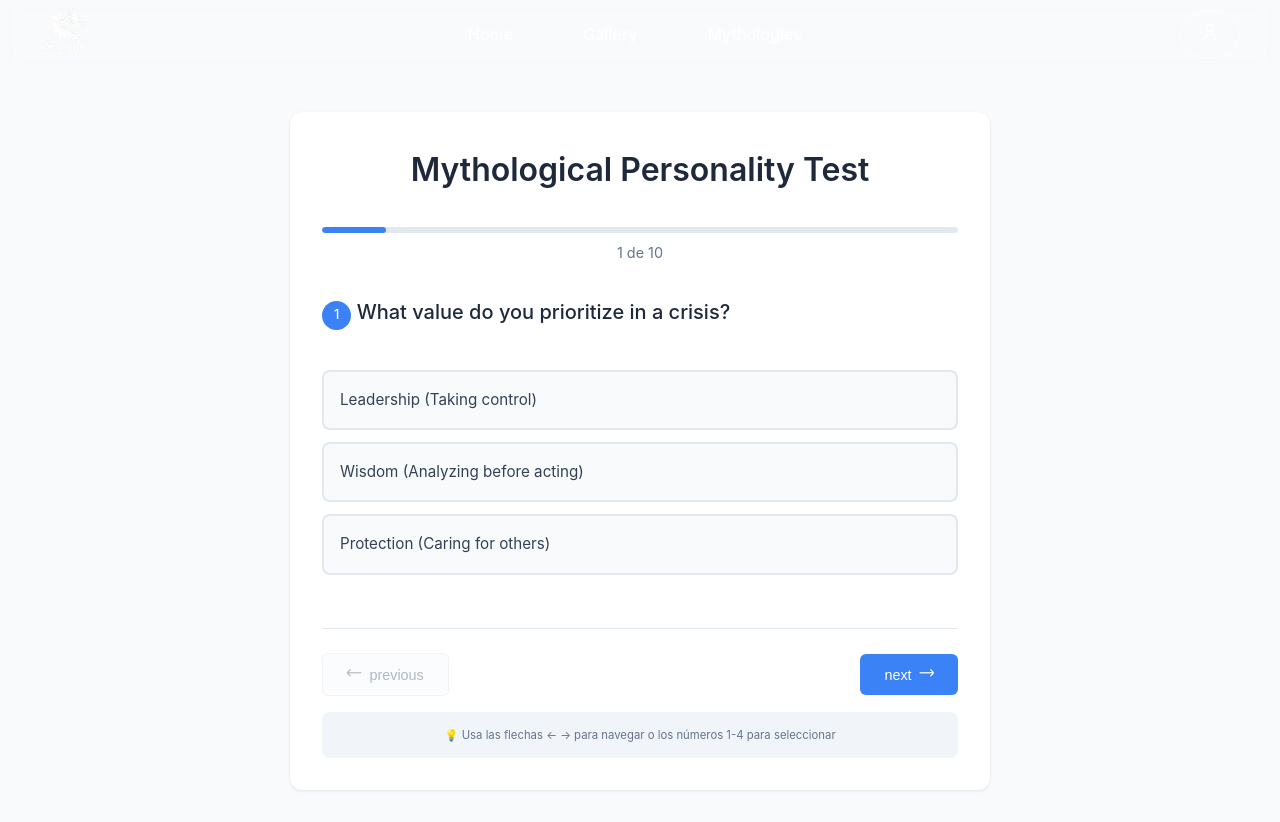
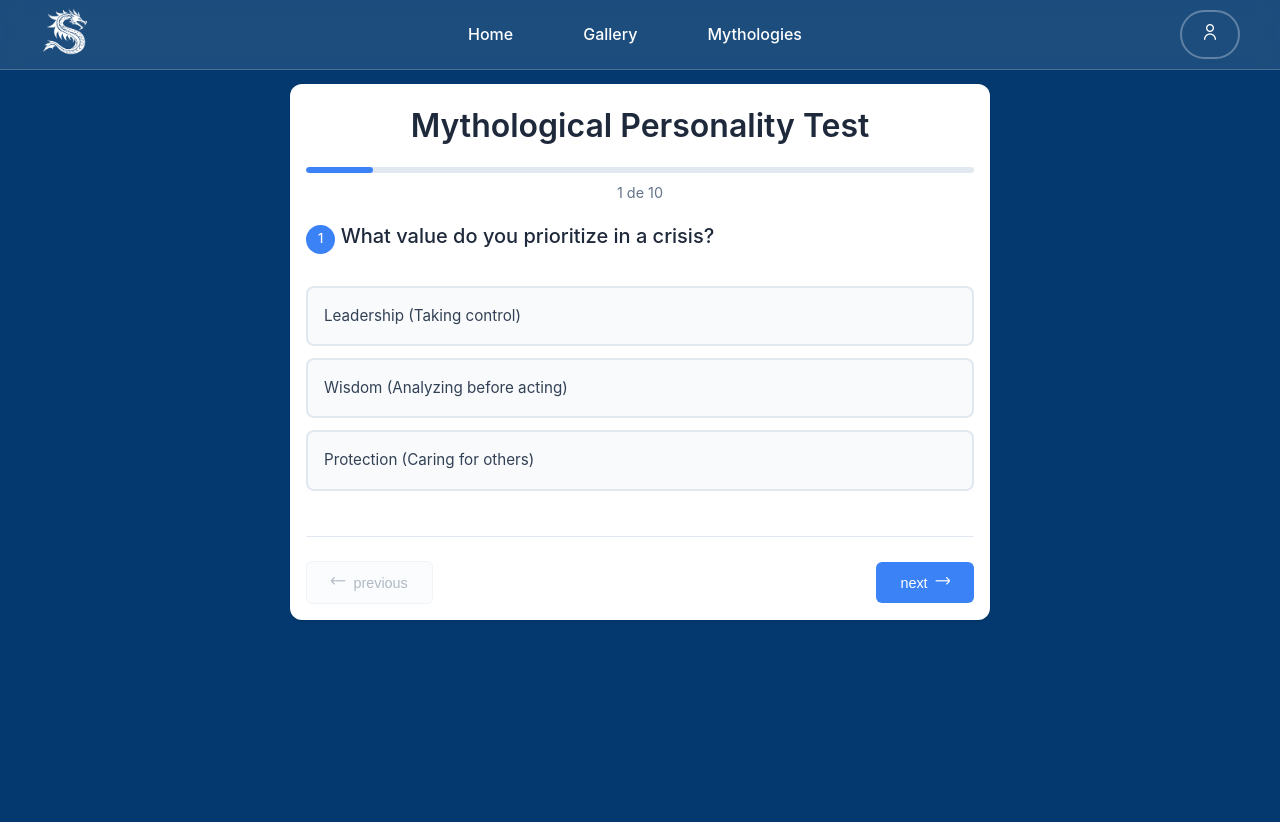
Before and after one commit to Yelbi/Yelbi.github.io, a PHP site: page /test.php in a window 1280 px wide. After the commit the page ends 620 px from the top, so only its background shows below. Run offline with PHP 8.4, Linux system fonts and the light colour scheme; some libraries are stand-ins or nearby versions.

Commit message:
hgmchmk.ol

```diff
--- a/JS/test.js
+++ b/JS/test.js
@@ -4,6 +4,7 @@ class PersonalityTest {
         this.totalQuestions = 10;
         this.answers = {};
         this.questions = [];
+        this.isSubmitting = false; // Prevenir múltiples envíos
         this.init();
     }
 
@@ -61,7 +62,10 @@ class PersonalityTest {
         }
 
         if (submitBtn) {
-            submitBtn.addEventListener('click', () => this.submitTest());
+            submitBtn.addEventListener('click', (e) => {
+                e.preventDefault();
+                this.submitTest();
+            });
         }
 
         if (form) {
@@ -173,44 +177,71 @@ class PersonalityTest {
 
         if (submitBtn) {
             const allAnswered = this.questions.every(q => q.answered);
-            submitBtn.disabled = !allAnswered;
+            submitBtn.disabled = !allAnswered || this.isSubmitting;
             submitBtn.style.display = this.currentQuestion === this.totalQuestions - 1 ? 'inline-flex' : 'none';
         }
     }
 
 submitTest() {
+    if (this.isSubmitting) return;
+
     const allAnswered = this.questions.every(q => q.answered);
-
     if (!allAnswered) {
         this.showNotification('Por favor, responde todas las preguntas antes de enviar el test.', 'warning');
         return;
     }
 
+    this.isSubmitting = true;
     const form = document.getElementById('personalityTest');
+
     if (form) {
+        // Crear input oculto para indicar el envío
         const submitInput = document.createElement('input');
         submitInput.type = 'hidden';
-            submitInput.name = 'submit';
+        submitInput.name = 'submitted';
         submitInput.value = '1';
         form.appendChild(submitInput);
 
+        // Actualizar estado del botón
+        const submitBtn = document.getElementById('submitBtn');
+        if (submitBtn) {
+            submitBtn.disabled = true;
+            submitBtn.innerHTML = 'Enviando...';
+        }
+
         this.showLoading();
+
+        // Usar el método nativo de envío
         form.submit();
     }
 }
 
     showNotification(message, type = 'info') {
+        // Remover notificación anterior si existe
+        const existingNotification = document.querySelector('.notification');
+        if (existingNotification) {
+            existingNotification.remove();
+        }
+
         const notification = document.createElement('div');
         notification.className = `notification ${type}`;
         notification.textContent = message;
         document.body.appendChild(notification);
 
         setTimeout(() => {
+            if (notification.parentNode) {
                 notification.remove();
+            }
         }, 3000);
     }
 
     showLoading() {
+        // Remover loading anterior si existe
+        const existingLoading = document.querySelector('.loading-overlay');
+        if (existingLoading) {
+            existingLoading.remove();
+        }
+
         const loading = document.createElement('div');
         loading.className = 'loading-overlay';
         loading.innerHTML = `
@@ -222,16 +253,31 @@ class PersonalityTest {
         document.body.appendChild(loading);
     }
 
+    hideLoading() {
+        const loading = document.querySelector('.loading-overlay');
+        if (loading) {
+            loading.remove();
+        }
+    }
+
     // Navegación por teclado
     handleKeyPress(event) {
+        // No procesar teclas si se está enviando
+        if (this.isSubmitting) {
+            return;
+        }
+
         switch(event.key) {
             case 'ArrowLeft':
+                event.preventDefault();
                 this.previousQuestion();
                 break;
             case 'ArrowRight':
+                event.preventDefault();
                 this.nextQuestion();
                 break;
             case 'Enter':
+                event.preventDefault();
                 if (this.currentQuestion === this.totalQuestions - 1) {
                     this.submitTest();
                 } else {
@@ -242,6 +288,7 @@ class PersonalityTest {
             case '2':
             case '3':
             case '4':
+                event.preventDefault();
                 const optionIndex = parseInt(event.key) - 1;
                 const currentQuestion = this.questions[this.currentQuestion];
                 const options = currentQuestion.element.querySelectorAll('.option');
@@ -260,18 +307,6 @@ document.addEventListener('DOMContentLoaded', () => {
 
         // Navegación por teclado
         document.addEventListener('keydown', (e) => test.handleKeyPress(e));
-
-        // Ayuda de teclado
-        const helpText = document.createElement('div');
-        helpText.className = 'keyboard-help';
-        helpText.innerHTML = `
-            <small>💡 Usa las flechas ← → para navegar o los números 1-4 para seleccionar</small>
-        `;
-
-        const container = document.querySelector('.test-container');
-        if (container) {
-            container.appendChild(helpText);
-        }
     }
 });
 
--- a/styles/test.css
+++ b/styles/test.css
@@ -7,17 +7,17 @@
 
 body {
     font-family: -apple-system, BlinkMacSystemFont, 'Segoe UI', Roboto, sans-serif;
-    background: #f8fafc;
+    background: #03396f;
     color: #334155;
     line-height: 1.6;
-    padding-top: 80px;
+    padding-top: 60px;
 }
 
 /* Contenedor principal */
 .test-container {
     max-width: 700px;
-    margin: 2rem auto;
-    padding: 2rem;
+    margin: 1.5rem auto;
+    padding: 1rem;
     background: white;
     border-radius: 12px;
     box-shadow: 0 1px 3px rgba(0, 0, 0, 0.1);
@@ -26,14 +26,14 @@ body {
 .test-container h1 {
     text-align: center;
     font-size: 2rem;
-    margin-bottom: 2rem;
+    margin-bottom: 1rem;
     color: #1e293b;
     font-weight: 600;
 }
 
 /* Barra de progreso simplificada */
 .progress-container {
-    margin-bottom: 2rem;
+    margin-bottom: 1rem;
 }
 
 .progress-bar {
@@ -62,7 +62,7 @@ body {
 .questions-container {
     position: relative;
     min-height: 300px;
-    margin-bottom: 2rem;
+    margin-bottom: 1rem;
 }
 
 .question {
@@ -84,7 +84,7 @@ body {
 
 .question h3 {
     font-size: 1.25rem;
-    margin-bottom: 1.5rem;
+    margin-bottom: 1rem;
     color: #1e293b;
     font-weight: 500;
 }
@@ -204,7 +204,7 @@ body {
 
 .test-result h2 {
     font-size: 1.75rem;
-    margin-bottom: 2rem;
+    margin-bottom: 1rem;
     color: #1e293b;
     font-weight: 600;
 }
@@ -213,8 +213,8 @@ body {
     background: #f8fafc;
     border: 1px solid #e2e8f0;
     border-radius: 12px;
-    padding: 2rem;
-    margin: 2rem 0;
+    padding: 1.5rem;
+    margin: 1rem 0;
     text-align: center;
 }
 
@@ -223,8 +223,8 @@ body {
 }
 
 .god-image img {
-    width: 120px;
-    height: 120px;
+    width: 160px;
+    height: 160px;
     object-fit: cover;
     border-radius: 50%;
     border: 3px solid white;
@@ -250,7 +250,6 @@ body {
 .retake-btn {
     background: #6366f1;
     color: white;
-    margin-top: 1rem;
 }
 
 .retake-btn:hover {
--- a/test.php
+++ b/test.php
@@ -69,7 +69,7 @@ require 'config/i18n.php';
     <main class="test-container">
         <h1><?= __('personality_test') ?></h1>
 
-        <?php if (!isset($_POST['submit'])): ?>
+        <?php if (!isset($_POST['submitted'])): ?>
         <!-- Barra de progreso -->
         <div class="progress-container">
             <div class="progress-bar">
@@ -295,7 +295,7 @@ require 'config/i18n.php';
             <?= __('next') ?> <i class="fi fi-rr-arrow-right"></i>
         </button>
 
-        <button type="submit" name="submit" id="submitBtn" class="btn btn-primary" style="display: none;">
+        <button type="submit" id="submitBtn" class="btn btn-primary" style="display: none;">
             <?= __('submit_test') ?>
         </button>
     </div>
```
Lines whose indentation alone changed are shown as unchanged.
